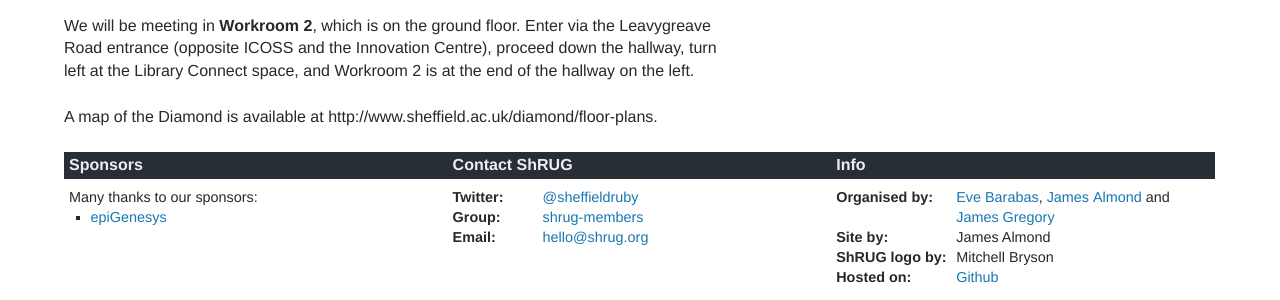
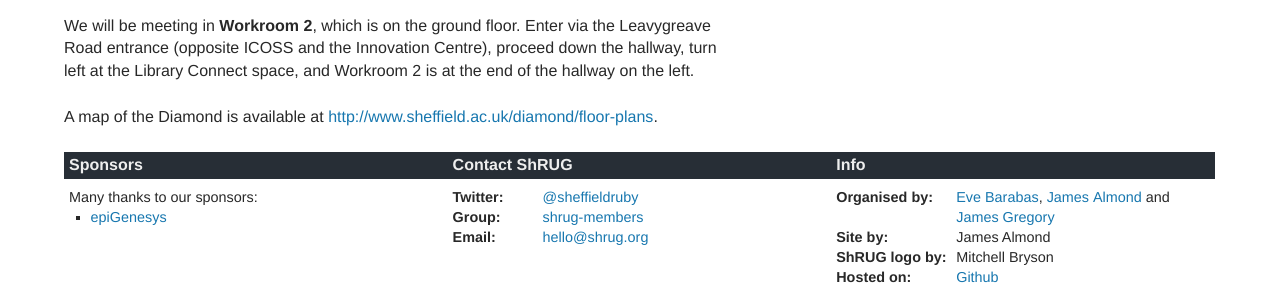
Before and after one commit to shruggers/shruggers.github.com, a Jekyll site: the page built from _posts/2015-10-12-shrug-71.markdown, in a window 1280 px wide, cut to the strip 175-1468 px from the top of the page. Shown: the part 975-1275 px from the top of the strip. Built offline with Jekyll 4.4.1, drawn with Linux system fonts in a browser that asks for light colours; nearby versions of some CDN libraries; some of the changed lines change nothing that is shown.

Commit message:
Fixed link

```diff
--- a/_posts/2015-10-12-shrug-71.markdown
+++ b/_posts/2015-10-12-shrug-71.markdown
@@ -31,4 +31,4 @@ Our meetup tonight will take place in [The Diamond](http://www.sheffield.ac.uk/d
 
 We will be meeting in **Workroom 2**, which is on the ground floor. Enter via the Leavygreave Road entrance (opposite ICOSS and the Innovation Centre), proceed down the hallway, turn left at the Library Connect space, and Workroom 2 is at the end of the hallway on the left.
 
-A map of the Diamond is available at http://www.sheffield.ac.uk/diamond/floor-plans.
+A map of the Diamond is available at [http://www.sheffield.ac.uk/diamond/floor-plans](http://www.sheffield.ac.uk/diamond/floor-plans).
```
